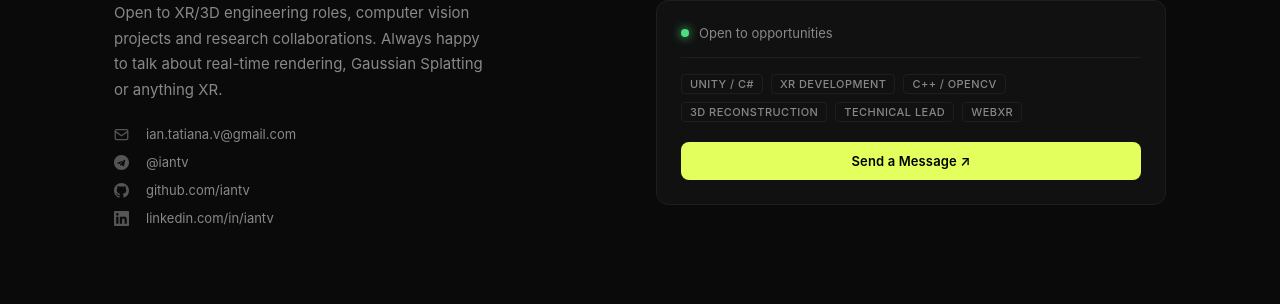
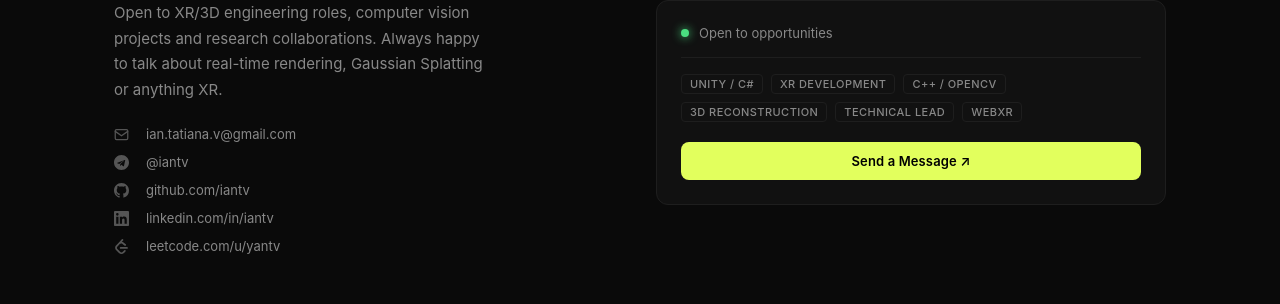
Before and after one commit to iantv/iantv.github.io, a Next.js app: page / in a window 1280 px wide. Shown: the part 4683-4987 px from the top of the page. Built offline with nearby package versions, Linux system fonts and the light colour scheme.

Commit message:
Add leetcode link

```diff
--- a/components/ContactSection.tsx
+++ b/components/ContactSection.tsx
@@ -56,6 +56,10 @@
               {
                 label: "LinkedIn", value: "linkedin.com/in/iantv", href: "https://www.linkedin.com/in/iantv/",
                 icon: <svg width="15" height="15" viewBox="0 0 24 24" fill="currentColor"><path d="M20.447 20.452h-3.554v-5.569c0-1.328-.027-3.037-1.852-3.037-1.853 0-2.136 1.445-2.136 2.939v5.667H9.351V9h3.414v1.561h.046c.477-.9 1.637-1.85 3.37-1.85 3.601 0 4.267 2.37 4.267 5.455v6.286zM5.337 7.433a2.062 2.062 0 0 1-2.063-2.065 2.064 2.064 0 1 1 2.063 2.065zm1.782 13.019H3.555V9h3.564v11.452zM22.225 0H1.771C.792 0 0 .774 0 1.729v20.542C0 23.227.792 24 1.771 24h20.451C23.2 24 24 23.227 24 22.271V1.729C24 .774 23.2 0 22.222 0h.003z"/></svg>,
+              },
+              {
+                label: "LeetCode", value: "leetcode.com/u/yantv", href: "https://leetcode.com/u/yantv/",
+                icon: <svg width="15" height="15" viewBox="0 0 24 24" fill="currentColor"><path d="M13.483 0a1.374 1.374 0 0 0-.961.438L7.116 6.226l-3.854 4.126a5.266 5.266 0 0 0-1.209 2.104 5.35 5.35 0 0 0-.125.513 5.527 5.527 0 0 0 .062 2.362 5.83 5.83 0 0 0 .349 1.017 5.938 5.938 0 0 0 1.271 1.818l4.277 4.193.039.038c2.248 2.165 5.852 2.133 8.063-.074l2.396-2.392c.54-.54.54-1.414.003-1.955a1.378 1.378 0 0 0-1.951-.003l-2.396 2.392a3.021 3.021 0 0 1-4.205.038l-.02-.019-4.276-4.193c-.652-.64-.972-1.469-.948-2.263a2.68 2.68 0 0 1 .066-.523 2.545 2.545 0 0 1 .619-1.164L9.13 8.114c1.058-1.134 3.204-1.27 4.43-.278l3.501 2.831c.593.48 1.461.387 1.94-.207a1.384 1.384 0 0 0-.207-1.943l-3.5-2.831c-.8-.647-1.766-1.045-2.774-1.202l2.015-2.158A1.384 1.384 0 0 0 13.483 0zm-2.866 12.815a1.38 1.38 0 0 0-1.38 1.382 1.38 1.38 0 0 0 1.38 1.382H20.79a1.38 1.38 0 0 0 1.38-1.382 1.38 1.38 0 0 0-1.38-1.382z"/></svg>,
               },
             ].map(({ label, value, href, icon }) => (
               <div key={label} style={{ display: "flex", gap: 12, alignItems: "center" }}>
```
